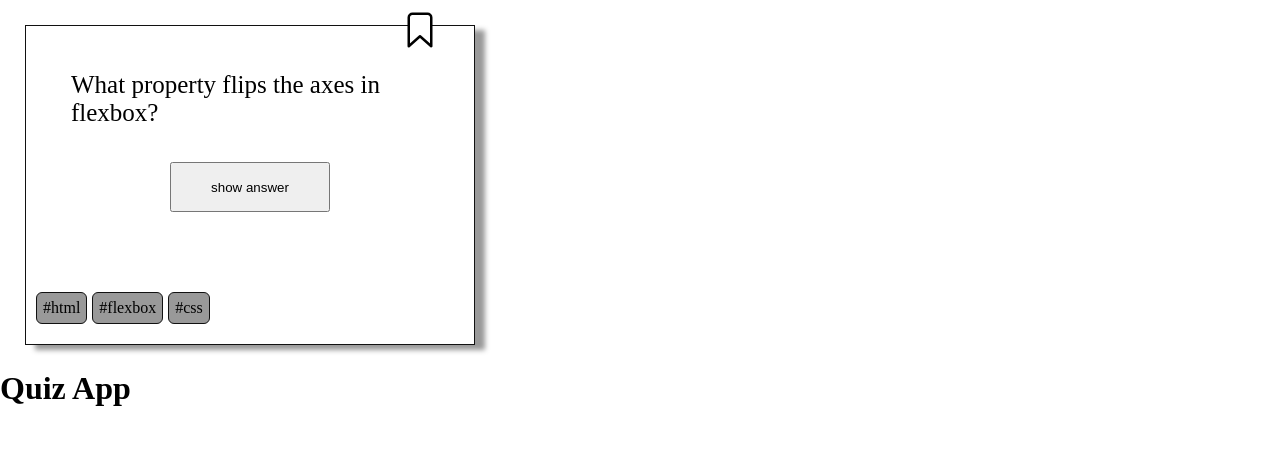
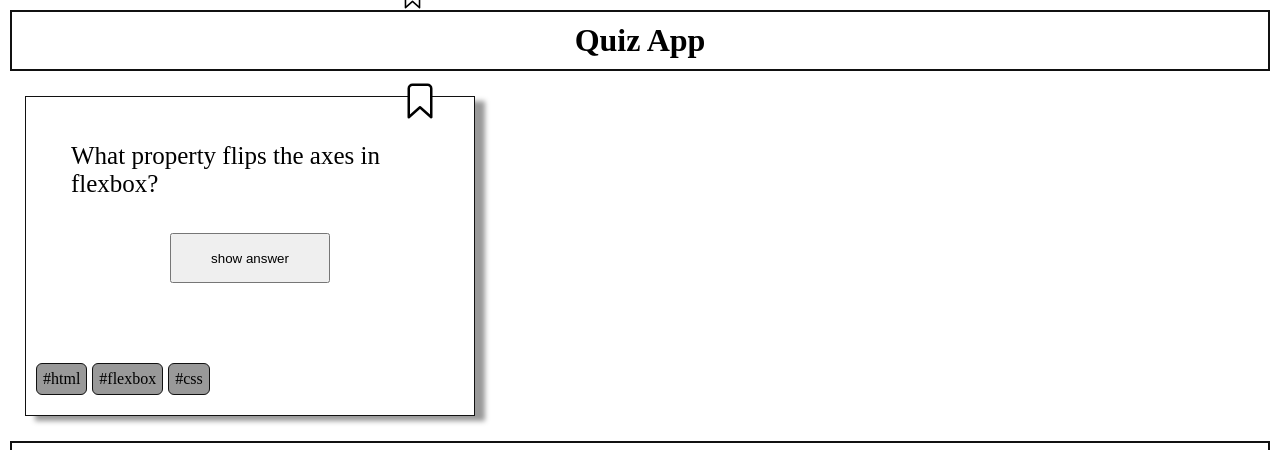
Before and after one commit to reyk-zepper/recap1, a plain HTML site: page index.html in a window 1280 px wide. Shown: the top 450 px of the page. Drawn offline with Linux system fonts and the light colour scheme.

Commit message:
fix merge

```diff
--- a/css/style.css
+++ b/css/style.css
@@ -3,7 +3,6 @@
   padding: 0;
   box-sizing: border-box;
 }
-
 
 .question-card {
   border: 1px solid #111;
@@ -58,14 +57,14 @@
   position: absolute;
   top: -15px;
   left: 400px;
-
+}
 .header {
   display: flex;
   border: 2px solid #111;
   margin: 10px;
   padding: 10px;
   justify-content: center;
-
+}
 
 .navigation {
   display: flex;
--- a/index.html
+++ b/index.html
@@ -8,6 +8,9 @@
     <title>Quiz App</title>
   </head>
   <body>
+    <header class="header">
+      <h1 class="title">Quiz App</h1>
+    </header>
 
     <div class="full-card">
       <svg
@@ -41,11 +44,6 @@
       </section>
     </div>
 
-
-    <header class="header">
-      <h1 class="app-title">Quiz App</h1>
-    </header>
-
     <footer class="footer">
       <nav class="nav-bar">
         <ul class="navigation">
@@ -69,7 +67,5 @@
         </ul>
       </nav>
     </footer>
-
-
   </body>
 </html>
```
